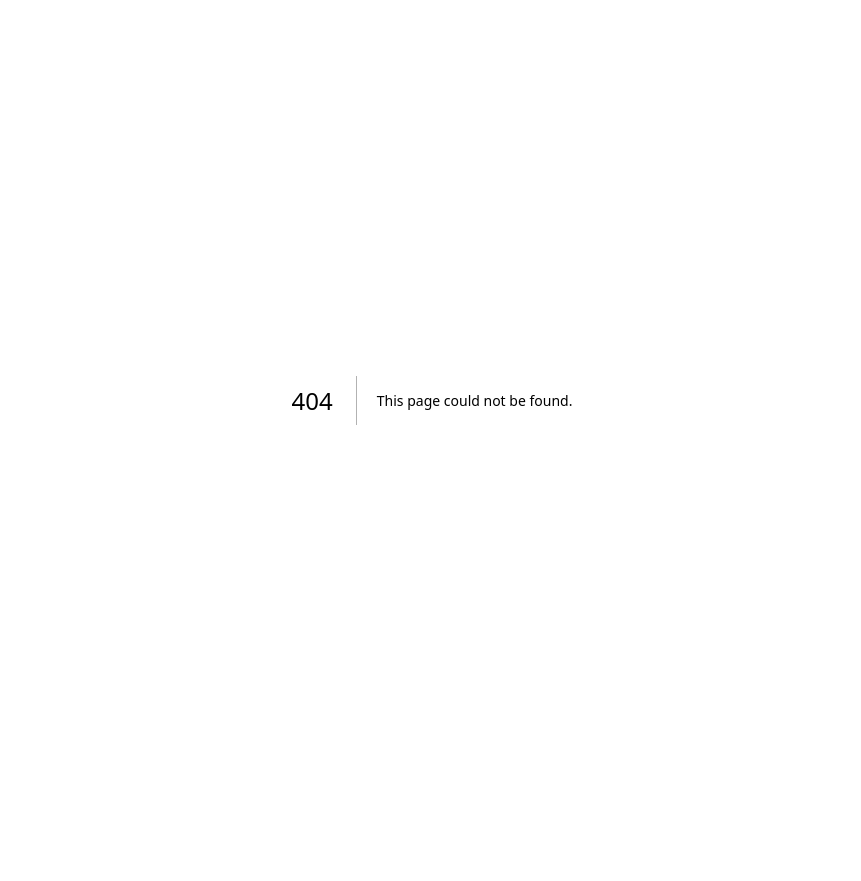
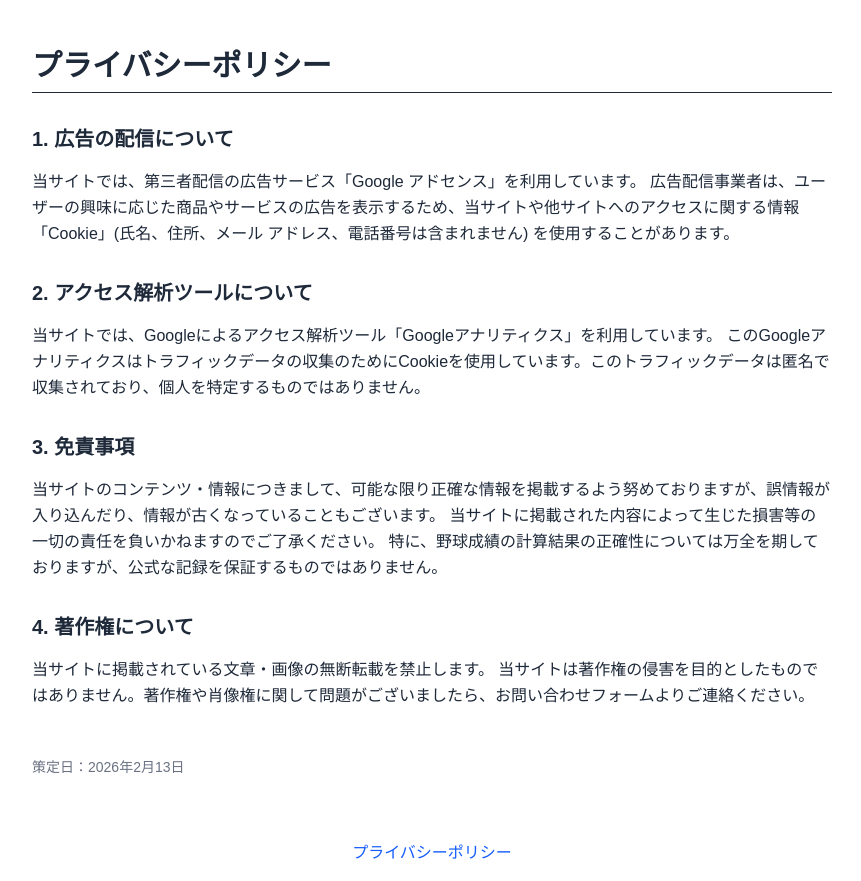
Before and after one commit to kazuya224/Parsonal-Result, a Next.js app: page /privacy in a window 1280 px wide. Before the commit this address had no page. Shown: the whole page, without its empty margins (208-1069 px from the left). Before the commit the page ends 800 px from the top, so only its background shows below. Built offline with nearby package versions, Linux system fonts and the light colour scheme.

Commit message:
プラポリ

```diff
--- a/src/app/layout.tsx
+++ b/src/app/layout.tsx
@@ -32,6 +32,9 @@ export default function RootLayout({
         {children}
       </body>
       <GoogleAnalytics gaId="G-8EHSFZQ7XL" />
+      <footer className="py-4 text-center">
+        <a href="/privacy" className="text-blue-600 hover:underline">プライバシーポリシー</a>
+      </footer>
     </html>
   );
 }
--- /dev/null
+++ b/src/app/privacy/page.tsx
@@ -0,0 +1,46 @@
+import React from 'react';
+
+export default function PrivacyPolicy() {
+  return (
+    <main className="max-w-4xl mx-auto p-6 md:p-12 text-gray-800 leading-relaxed">
+      <h1 className="text-3xl font-bold mb-8 border-b pb-2">プライバシーポリシー</h1>
+
+      <section className="mb-8">
+        <h2 className="text-xl font-semibold mb-4">1. 広告の配信について</h2>
+        <p>
+          当サイトでは、第三者配信の広告サービス「Google アドセンス」を利用しています。
+          広告配信事業者は、ユーザーの興味に応じた商品やサービスの広告を表示するため、当サイトや他サイトへのアクセスに関する情報 「Cookie」(氏名、住所、メール アドレス、電話番号は含まれません) を使用することがあります。
+        </p>
+      </section>
+
+      <section className="mb-8">
+        <h2 className="text-xl font-semibold mb-4">2. アクセス解析ツールについて</h2>
+        <p>
+          当サイトでは、Googleによるアクセス解析ツール「Googleアナリティクス」を利用しています。
+          このGoogleアナリティクスはトラフィックデータの収集のためにCookieを使用しています。このトラフィックデータは匿名で収集されており、個人を特定するものではありません。
+        </p>
+      </section>
+
+      <section className="mb-8">
+        <h2 className="text-xl font-semibold mb-4">3. 免責事項</h2>
+        <p>
+          当サイトのコンテンツ・情報につきまして、可能な限り正確な情報を掲載するよう努めておりますが、誤情報が入り込んだり、情報が古くなっていることもございます。
+          当サイトに掲載された内容によって生じた損害等の一切の責任を負いかねますのでご了承ください。
+          特に、野球成績の計算結果の正確性については万全を期しておりますが、公式な記録を保証するものではありません。
+        </p>
+      </section>
+
+      <section className="mb-8">
+        <h2 className="text-xl font-semibold mb-4">4. 著作権について</h2>
+        <p>
+          当サイトに掲載されている文章・画像の無断転載を禁止します。
+          当サイトは著作権の侵害を目的としたものではありません。著作権や肖像権に関して問題がございましたら、お問い合わせフォームよりご連絡ください。
+        </p>
+      </section>
+
+      <footer className="mt-12 text-sm text-gray-500">
+        策定日：2026年2月13日
+      </footer>
+    </main>
+  );
+}
```
